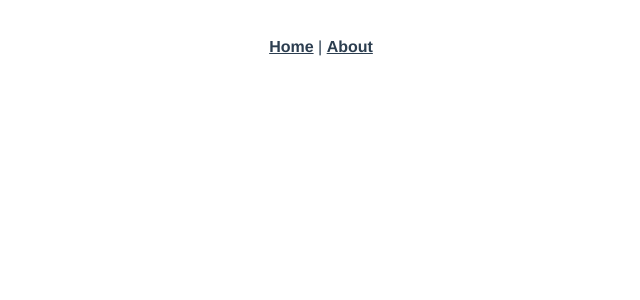
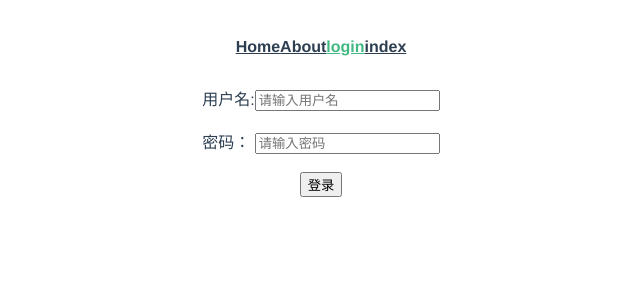
Before and after one commit to njustmengfanyu/lms-vue, a Vue app: page /#/login in a window 1280 px wide. Shown: the top 300 px of the page, without its empty margins (319-959 px from the left). Built offline with nearby package versions, Linux system fonts and the light colour scheme.

Commit message:
项目起步。现在是白屏//TODO

```diff
--- a/package.json
+++ b/package.json
@@ -8,6 +8,7 @@
     "lint": "vue-cli-service lint"
   },
   "dependencies": {
+    "axios": "^0.20.0",
     "core-js": "^3.6.5",
     "register-service-worker": "^1.7.1",
     "vue": "^2.6.11",
--- a/src/App.vue
+++ b/src/App.vue
@@ -1,8 +1,10 @@
 <template>
   <div id="app">
     <div id="nav">
-      <router-link to="/">Home</router-link> |
+      <router-link to="/">Home</router-link>
       <router-link to="/about">About</router-link>
+      <router-link to="/login">login</router-link>
+      <router-link to="/index">index</router-link>
     </div>
     <router-view />
   </div>
--- /dev/null
+++ b/src/components/Login.vue
@@ -0,0 +1,49 @@
+<template>
+    <div>
+        用户名:<input type="text" v-model="loginForm.username" placeholder="请输入用户名"/>
+        <br><br>
+        密码：
+        <input
+            type="password"
+            v-model="loginForm.password"
+            placeholder="请输入密码"
+        />
+        <br><br>
+        <button v-on:click="login">登录</button>
+    </div>
+</template>
+
+<script>
+export default {
+    name: "Login",
+    data() {
+        return {
+            loginForm: {
+                username: '',
+                password: ''
+            },
+            responseResult: []
+        }
+    },
+    methods: {
+        login() {
+            this.$axios
+                .post('/login', {
+                    username: this.loginForm.username,
+                    password: this.loginForm.password
+                })
+                .then(successResponse => {
+                    if (successResponse.data.code === 200) {
+                        this.$router.replace({path: '/index'})
+                    }
+                })
+                .catch(failResponse => {
+                })
+        }
+    }
+}
+</script>
+
+<style scoped>
+
+</style>
--- /dev/null
+++ b/src/components/home/AppIndex.vue
@@ -0,0 +1,15 @@
+<template>
+    <div>
+        Hello World!
+    </div>
+</template>
+
+<script>
+export default {
+    name: "AppIndex"
+}
+</script>
+
+<style scoped>
+
+</style>
--- a/src/main.js
+++ b/src/main.js
@@ -1,13 +1,26 @@
 import Vue from "vue";
-import App from "./App.vue";
+import App from "./App";
 import "./registerServiceWorker";
 import router from "./router";
 import store from "./store";
 
+var axios = require('axios')
+axios.defaults.baseURL = 'http://localhost:8998/api'
+// 全局注册，之后可在其他组件中通过 this.$axios 发送数据
+Vue.prototype.$axios = axios
+
 Vue.config.productionTip = false;
 
 new Vue({
+  el: '#app',
   router,
   store,
-  render: h => h(App)
-}).$mount("#app");
+  components: { App },
+  template: '<App/>'
+})
+
+// new Vue({
+//   router,
+//   store,
+//   render: h => h(App)
+// }).$mount("#app");
--- a/src/router/index.js
+++ b/src/router/index.js
@@ -1,6 +1,9 @@
 import Vue from "vue";
 import VueRouter from "vue-router";
 import Home from "../views/Home.vue";
+
+import AppIndex from '@/components/home/AppIndex'
+import Login from '@/components/Login'
 
 Vue.use(VueRouter);
 
@@ -8,7 +11,18 @@ const routes = [
   {
     path: "/",
     name: "Home",
+    redirect: './home',
     component: Home
+  },
+  {
+    path: '/login',
+    name: 'Login',
+    component: Login
+  },
+  {
+    path: '/index',
+    name: 'AppIndex',
+    component: AppIndex
   },
   {
     path: "/about",
@@ -22,6 +36,7 @@ const routes = [
 ];
 
 const router = new VueRouter({
+  mode: 'hash',
   routes
 });
 
--- a/vue.config.js
+++ b/vue.config.js
@@ -1,3 +1,37 @@
 module.exports = {
-  lintOnSave: false
-};
+  /* 部署生产环境和开发环境下的URL：可对当前环境进行区分，baseUrl 从 Vue CLI 3.3 起已弃用，要使用publicPath */
+  publicPath: process.env.NODE_ENV === 'production' ? '/public/' : '/',
+  //assetsPublicPath:'./',//true,
+  /* 输出文件目录：在npm run build时，生成文件的目录名称 */
+  outputDir: 'dist',
+  /* 放置生成的静态资源 (js、css、img、fonts) 的 (相对于 outputDir 的) 目录 */
+  assetsDir: "assets",
+  /* 是否在构建生产包时生成 sourceMap 文件，false将提高构建速度 */
+  productionSourceMap: true,
+  /* 默认情况下，生成的静态资源在它们的文件名中包含了 hash 以便更好的控制缓存，你可以通过将这个选项设为 false 来关闭文件名哈希。(false的时候就是让原来的文件名不改变) */
+  filenameHashing: true,
+  /* 代码保存时进行eslint检测 */
+  lintOnSave: false,
+  /* webpack-dev-server 相关配置 */
+  devServer: {
+    /* 自动打开浏览器 */
+    open: true,
+    /* 设置为0.0.0.0则所有的地址均能访问 */
+    host: '0.0.0.0',
+    port: 8066,
+    https: false,
+    hotOnly: false,
+    /* 使用代理 */
+    proxy: {
+      '/api': {
+        /* 目标代理服务器地址 */
+        target: 'http://localhost:8998',
+        /* 允许跨域 */
+        changeOrigin: true,
+        pathRewrite: {
+          '^/api': ''
+        }
+      },
+    },
+  },
+}
```
Also changed, not shown: 1 other file (tests, documents, lock files or other folders).
